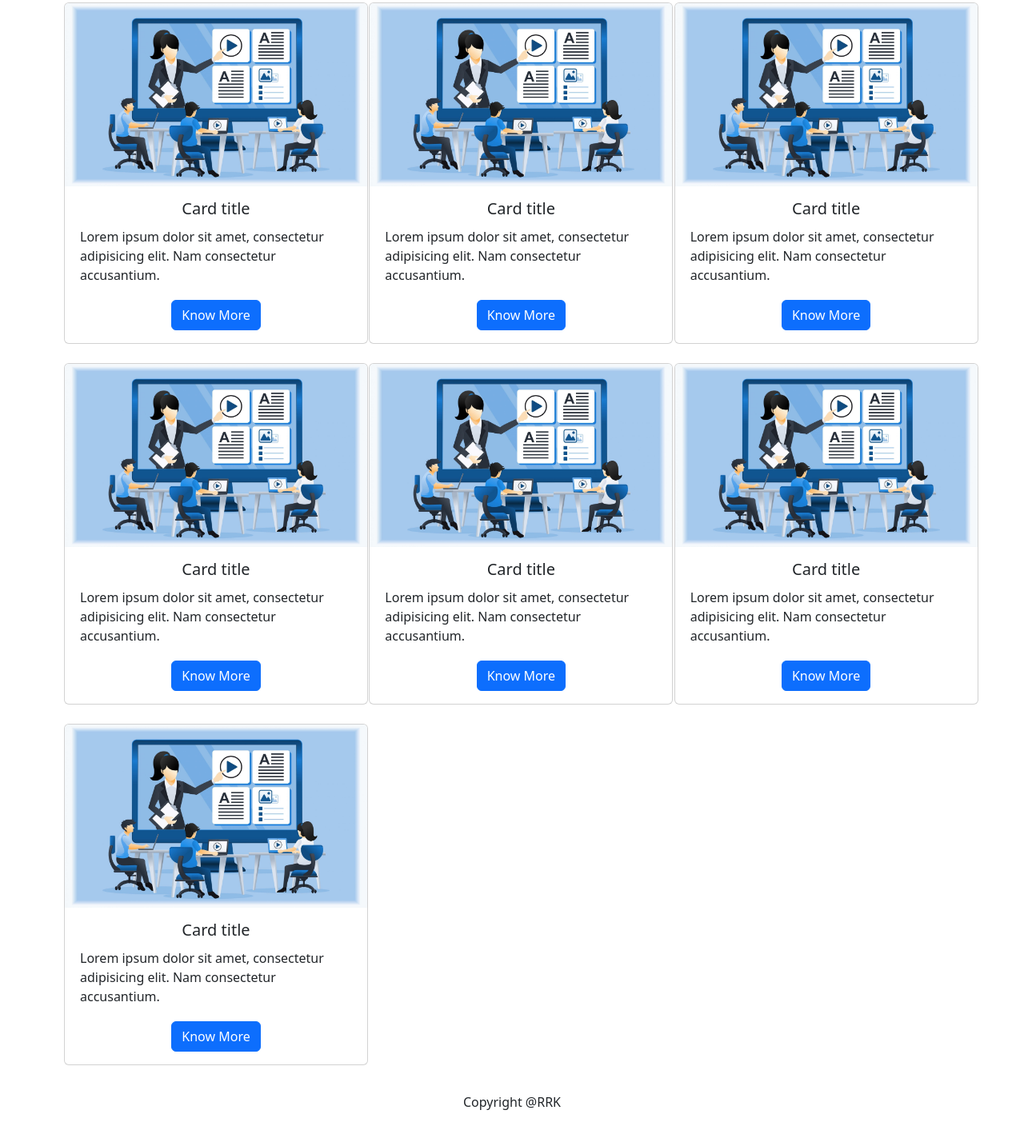
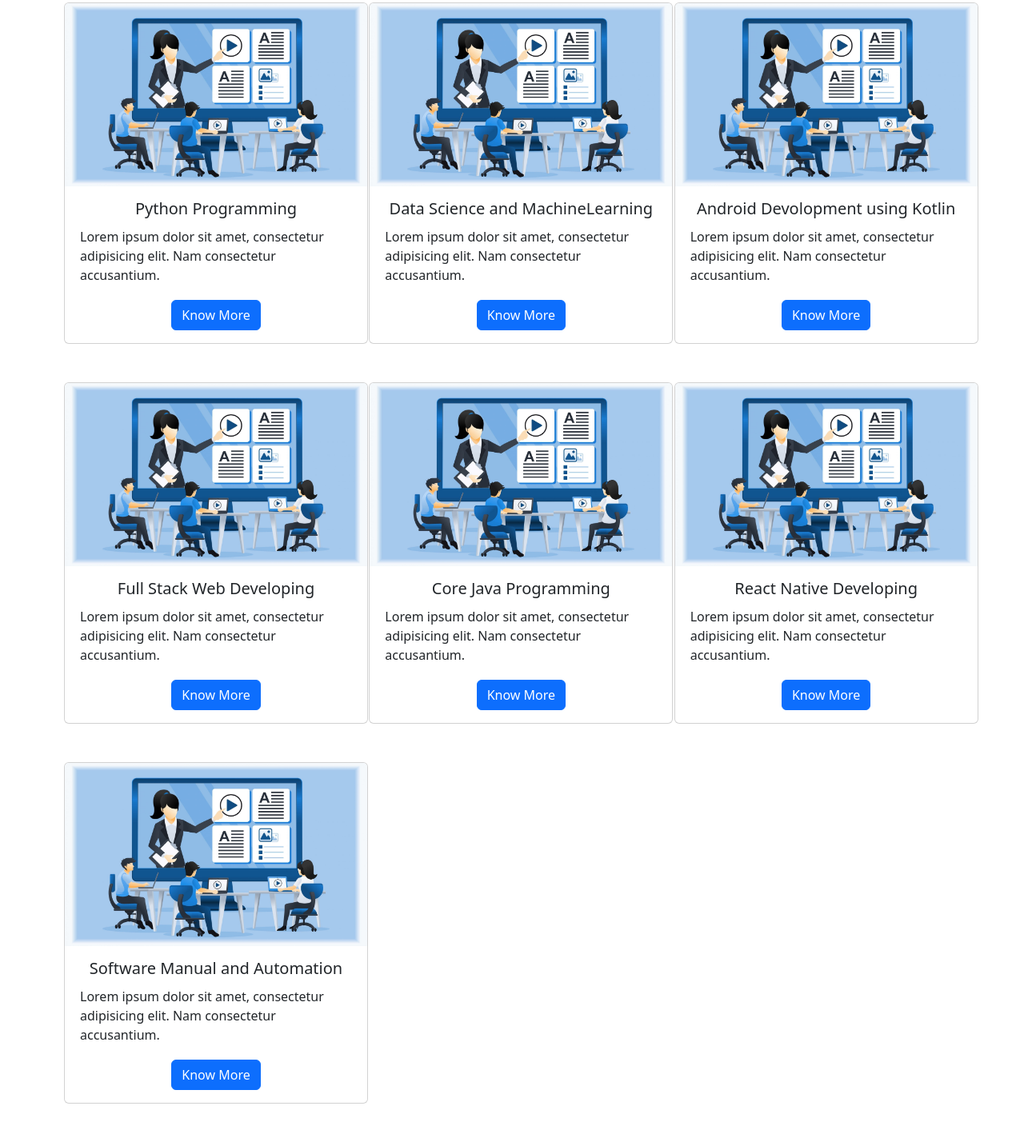
Before and after one commit to reshma6k/Academic-website, a plain HTML site: page index.html in a window 1280 px wide. Shown: the part 537-1960 px from the top of the page at 80% size. Before the commit the page ends 1927 px from the top, so only its background shows below. Drawn offline with nearby package versions, Linux system fonts and the light colour scheme.

Commit message:
modified index.html and style.css

```diff
--- a/index.html
+++ b/index.html
@@ -61,13 +61,13 @@
 
 <section class="container text-center  ">
 
-  <div class="row   ">
+  <div class="row ">
 
     <div class="col-12 col-md-6 col-lg-4  mb-4">
     <div class="card" style="width: 23.75rem;">
       <img src="./Image/2.jpg" class="card-img-top" alt="...">
       <div class="card-body">
-        <h5 class="card-title">Card title</h5>
+        <h5 class="card-title">Python Programming</h5>
         <p class="card-text">Lorem ipsum dolor sit amet, consectetur adipisicing elit. Nam consectetur accusantium.</p>
         <a href="#" class="btn btn-primary">Know More</a>
       </div>
@@ -79,7 +79,7 @@
     <div class="card" style="width: 23.75rem;">
       <img src="./Image/2.jpg" class="card-img-top" alt="...">
       <div class="card-body">
-        <h5 class="card-title">Card title</h5>
+        <h5 class="card-title">Data Science and MachineLearning </h5>
         <p class="card-text">Lorem ipsum dolor sit amet, consectetur adipisicing elit. Nam consectetur accusantium.</p>
         <a href="#" class="btn btn-primary">Know More</a>
       </div>
@@ -90,7 +90,7 @@
     <div class="card" style="width: 23.75rem;">
       <img src="./Image/2.jpg" class="card-img-top" alt="...">
       <div class="card-body">
-        <h5 class="card-title">Card title</h5>
+        <h5 class="card-title">Android Devolopment using Kotlin </h5>
         <p class="card-text">Lorem ipsum dolor sit amet, consectetur adipisicing elit. Nam consectetur accusantium.</p>
         <a href="#" class="btn btn-primary">Know More</a>
       </div>
@@ -102,7 +102,7 @@
     <div class="card" style="width: 23.75rem;">
       <img src="./Image/2.jpg" class="card-img-top" alt="...">
       <div class="card-body">
-        <h5 class="card-title">Card title</h5>
+        <h5 class="card-title">Full Stack Web Developing </h5>
         <p class="card-text">Lorem ipsum dolor sit amet, consectetur adipisicing elit. Nam consectetur accusantium.</p>
         <a href="#" class="btn btn-primary">Know More</a>
       </div>
@@ -114,7 +114,7 @@
     <div class="card" style="width: 23.75rem;">
       <img src="./Image/2.jpg" class="card-img-top" alt="...">
       <div class="card-body">
-        <h5 class="card-title">Card title</h5>
+        <h5 class="card-title">Core Java Programming</h5>
         <p class="card-text">Lorem ipsum dolor sit amet, consectetur adipisicing elit. Nam consectetur accusantium.</p>
         <a href="#" class="btn btn-primary">Know More</a>
       </div>
@@ -125,7 +125,7 @@
     <div class="card" style="width: 23.75rem;">
       <img src="./Image/2.jpg" class="card-img-top" alt="...">
       <div class="card-body">
-        <h5 class="card-title">Card title</h5>
+        <h5 class="card-title">React Native Developing </h5>
         <p class="card-text">Lorem ipsum dolor sit amet, consectetur adipisicing elit. Nam consectetur accusantium.</p>
         <a href="#" class="btn btn-primary">Know More</a>
       </div>
@@ -137,7 +137,7 @@
     <div class="card" style="width: 23.75rem;">
       <img src="./Image/2.jpg" class="card-img-top" alt="...">
       <div class="card-body">
-        <h5 class="card-title">Card title</h5>
+        <h5 class="card-title"> Software <Testing-br> Manual and Automation</Testing-br></h5>
         <p class="card-text">Lorem ipsum dolor sit amet, consectetur adipisicing elit. Nam consectetur accusantium.</p>
         <a href="#" class="btn btn-primary">Know More</a>
       </div>
--- a/style.css
+++ b/style.css
@@ -1,8 +1,12 @@
+*{
+    margin: 0;
+    padding: 0;
+}
 .container{
 
     padding: .625rem;
+}
 
-}
 p,h2{
     display: flex;
     text-align:start;
@@ -12,3 +16,14 @@ p,h2{
 .navbar {
     margin-bottom: 1rem;
 }
+
+.card {
+    margin-bottom: 1.5rem;
+}
+
+footer {
+    padding: 1rem;
+    background-color: #f8f9fa;
+    text-align: center;
+    width: 100%;
+}
```
